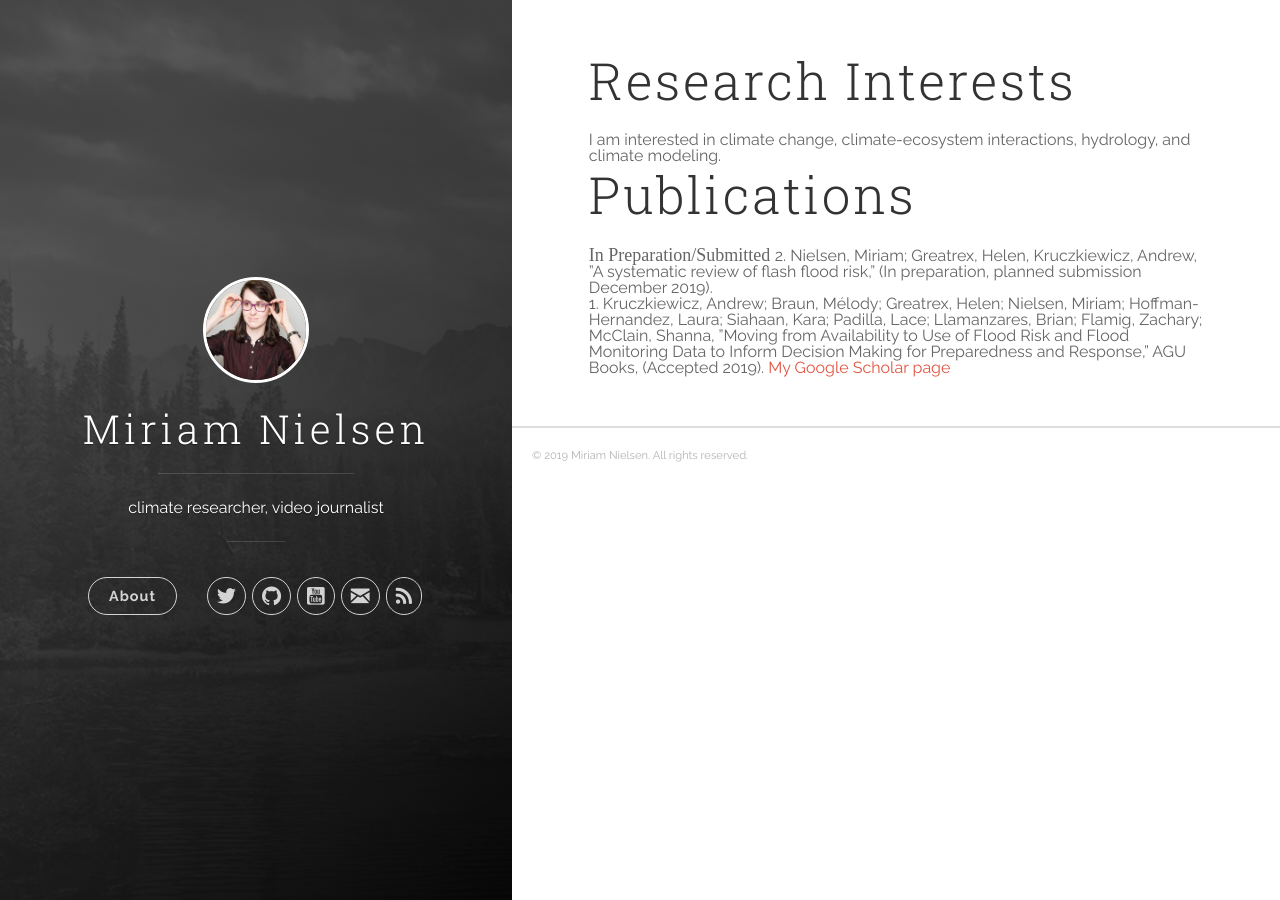
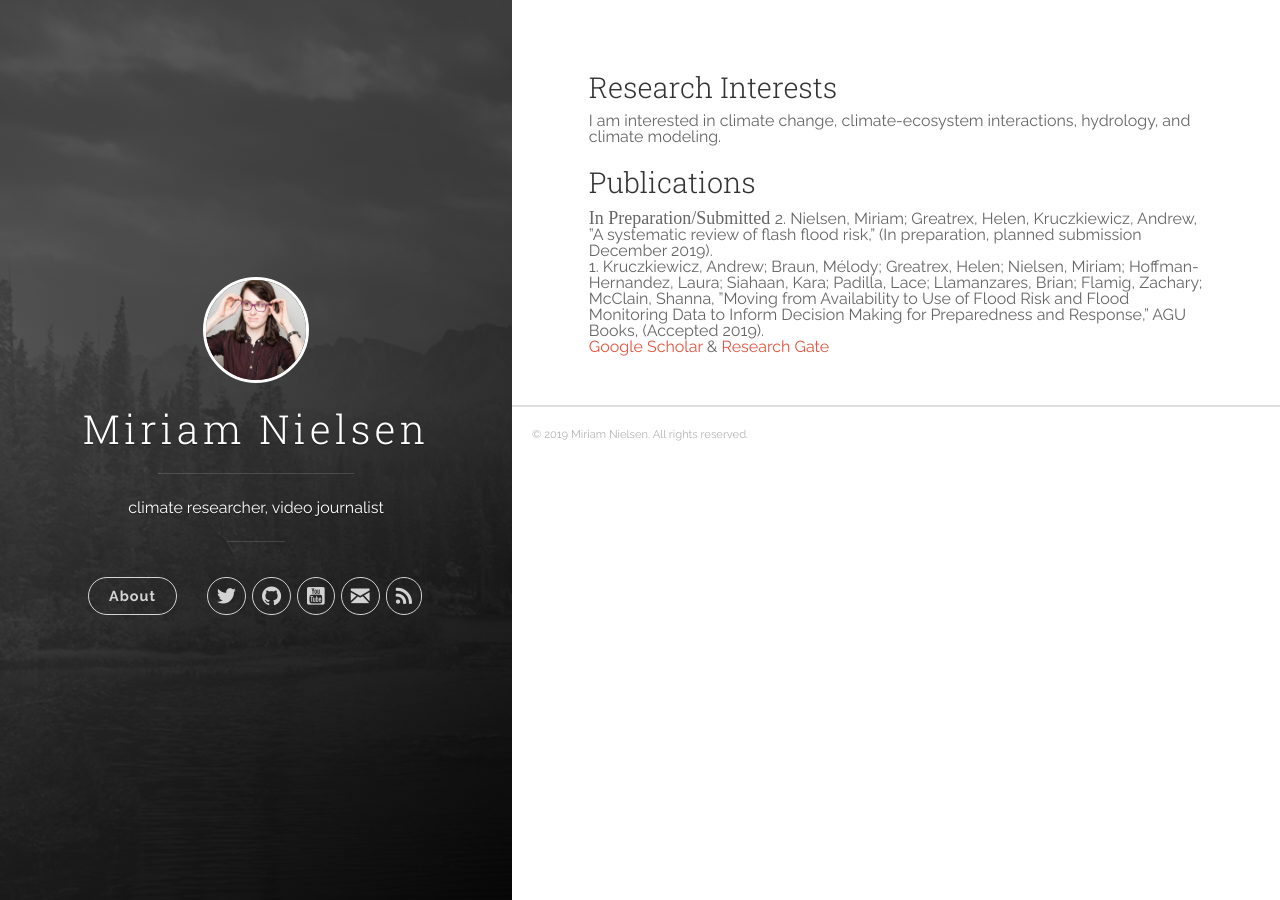
Before and after one commit to zentouro/zentouro.github.io, a Jekyll site: the page built from index.html, in a window 1280 px wide. Built offline with Jekyll 4.4.1, drawn with Linux system fonts in a browser that asks for light colours; the list of posts is cut into pages by our own code.

Commit message:
Update index.html

```diff
--- a/index.html
+++ b/index.html
@@ -7,17 +7,20 @@ robots: noindex
 
 <section class="post">
 
-<h1> Research Interests </h1>
+
+<h3> Research Interests </h3>
 
 I am interested in climate change, climate-ecosystem interactions, hydrology, and climate modeling.
 
-<h1> Publications </h1>
+<h3> Publications </h3>
 <i> In Preparation/Submitted </i>
 
 2. Nielsen, Miriam; Greatrex, Helen, Kruczkiewicz, Andrew, ”A systematic review of flash flood risk,” (In preparation, planned submission December 2019). <br>
 1. Kruczkiewicz, Andrew; Braun, Mélody; Greatrex, Helen; Nielsen, Miriam; Hoffman-Hernandez, Laura; Siahaan, Kara; Padilla, Lace; Llamanzares, Brian; Flamig, Zachary; McClain, Shanna, ”Moving from Availability to Use of Flood Risk and Flood Monitoring Data to Inform Decision Making for Preparedness and Response,” AGU Books, (Accepted 2019).
 
-<a href= "https://scholar.google.com/citations?user=pNhZXOEAAAAJ&hl=en"> My Google Scholar page </a>
+<br>
+
+<a href= "https://scholar.google.com/citations?user=pNhZXOEAAAAJ&hl=en"> Google Scholar </a> & <a href = "https://www.researchgate.net/profile/Miriam_Nielsen2" > Research Gate </a>
 
 </section>
 
```
